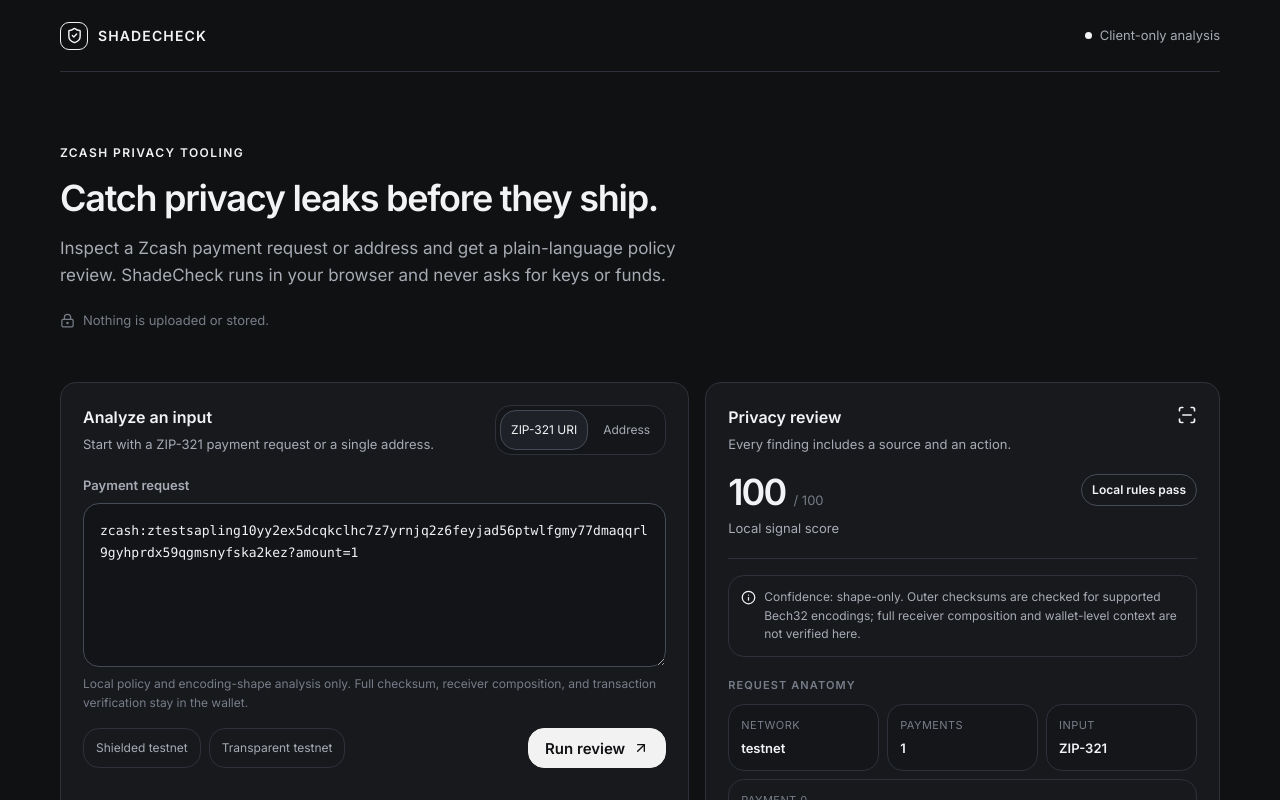
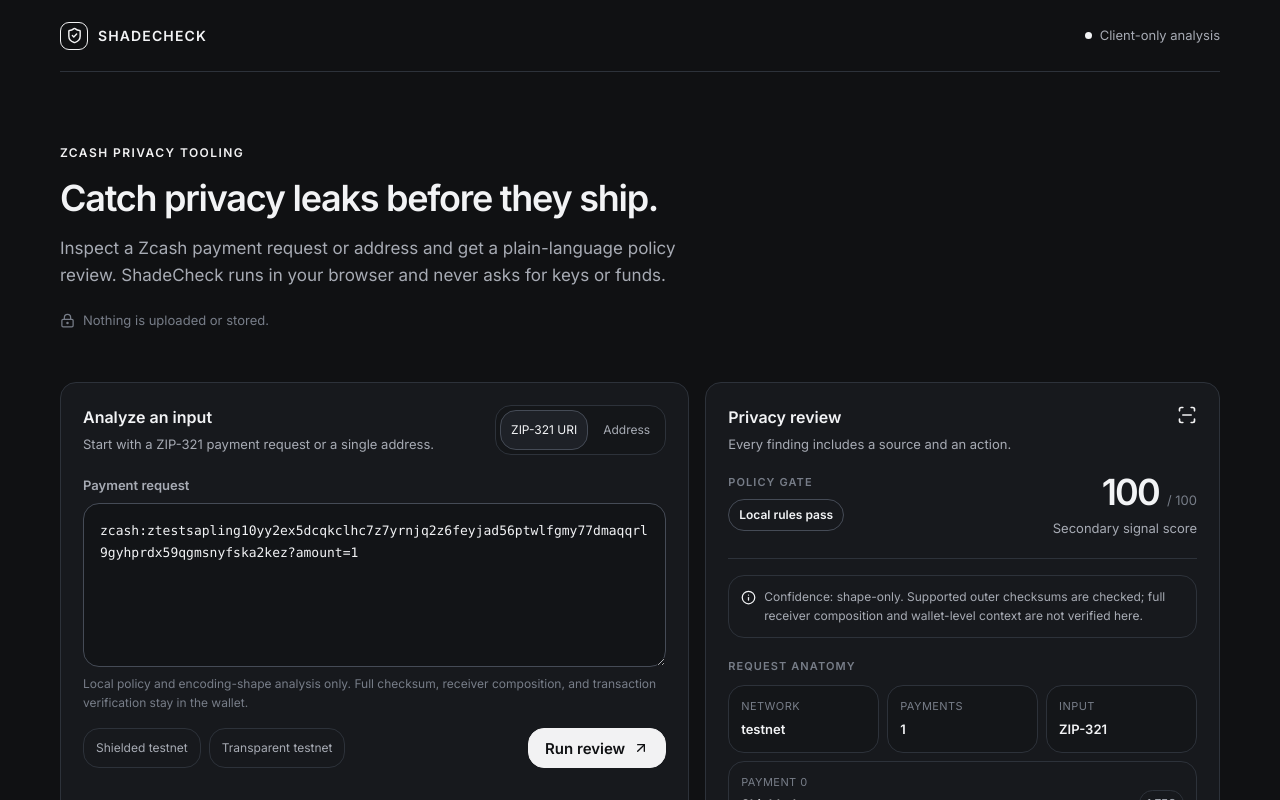
Before and after one commit to xBrokkr/zcash-hackathon, a Next.js app: page / in a window 1280 px wide. Both pictures are taken after a click on the button "Shielded testnet". Shown: the top 800 px of the page. Built offline with nearby package versions, Linux system fonts and the light colour scheme.

Commit message:
Make policy gate the primary result

```diff
--- a/app/globals.css
+++ b/app/globals.css
@@ -159,6 +159,12 @@
 .error-copy { margin-top: 4px; color: var(--muted); font-size: 13px; }
 
 .analysis-summary { display: flex; align-items: flex-start; justify-content: space-between; gap: 16px; padding-bottom: 20px; border-bottom: 1px solid var(--border); }
+
+.gate-block { display: flex; flex-direction: column; align-items: flex-start; gap: 8px; }
+
+.gate-label { color: var(--subtle); font-size: 11px; font-weight: 600; letter-spacing: .1em; text-transform: uppercase; }
+
+.score-summary { display: flex; flex-direction: column; align-items: flex-end; }
 
 .score-block { display: flex; align-items: baseline; gap: 8px; }
 
--- a/app/page.tsx
+++ b/app/page.tsx
@@ -291,8 +291,8 @@
             <div className="panel-header"><div><h2 className="panel-title">Privacy review</h2><p className="panel-subtitle">Every finding includes a source and an action.</p></div><ScanLine size={20} color="var(--accent)" aria-hidden="true" /></div>
             {!analysis ? <div className="idle-state"><div><div className="idle-icon"><FileCheck2 size={22} aria-hidden="true" /></div><div className="idle-title">Nothing reviewed yet</div><p className="idle-copy">Paste an input or use a sample to see the policy gate, request anatomy, and next actions.</p></div></div> :
               <div className="analysis-body">
-                <div className="analysis-summary"><div><div className="score-block"><span className="score-number">{analysis.score}</span><span className="score-denominator">/ 100</span></div><div className="score-label">Local signal score</div></div><div className={`summary-tag ${analysis.gate}`}>{analysis.privacyLabel}</div></div>
-                <div className="confidence-note"><Info size={15} aria-hidden="true" /><span>{analysis.confidence === "shape-only" ? "Confidence: shape-only. Outer checksums are checked for supported Bech32 encodings; full receiver composition and wallet-level context are not verified here." : "Confidence: format error. At least one address failed the local encoding or checksum check."}</span></div>
+                <div className="analysis-summary"><div className="gate-block"><div className="gate-label">Policy gate</div><div className={`summary-tag ${analysis.gate}`} aria-label={`Policy gate: ${analysis.privacyLabel}`}>{analysis.privacyLabel}</div></div><div className="score-summary"><div className="score-block"><span className="score-number">{analysis.score}</span><span className="score-denominator">/ 100</span></div><div className="score-label">Secondary signal score</div></div></div>
+                <div className="confidence-note"><Info size={15} aria-hidden="true" /><span>{analysis.confidence === "shape-only" ? "Confidence: shape-only. Supported outer checksums are checked; full receiver composition and wallet-level context are not verified here." : "Confidence: format error. At least one address failed the local encoding or checksum check."}</span></div>
                 <div className="section-label">Request anatomy</div>
                 <div className="anatomy-grid">
                   <div><span>Network</span><strong>{analysis.network}</strong></div>
```
